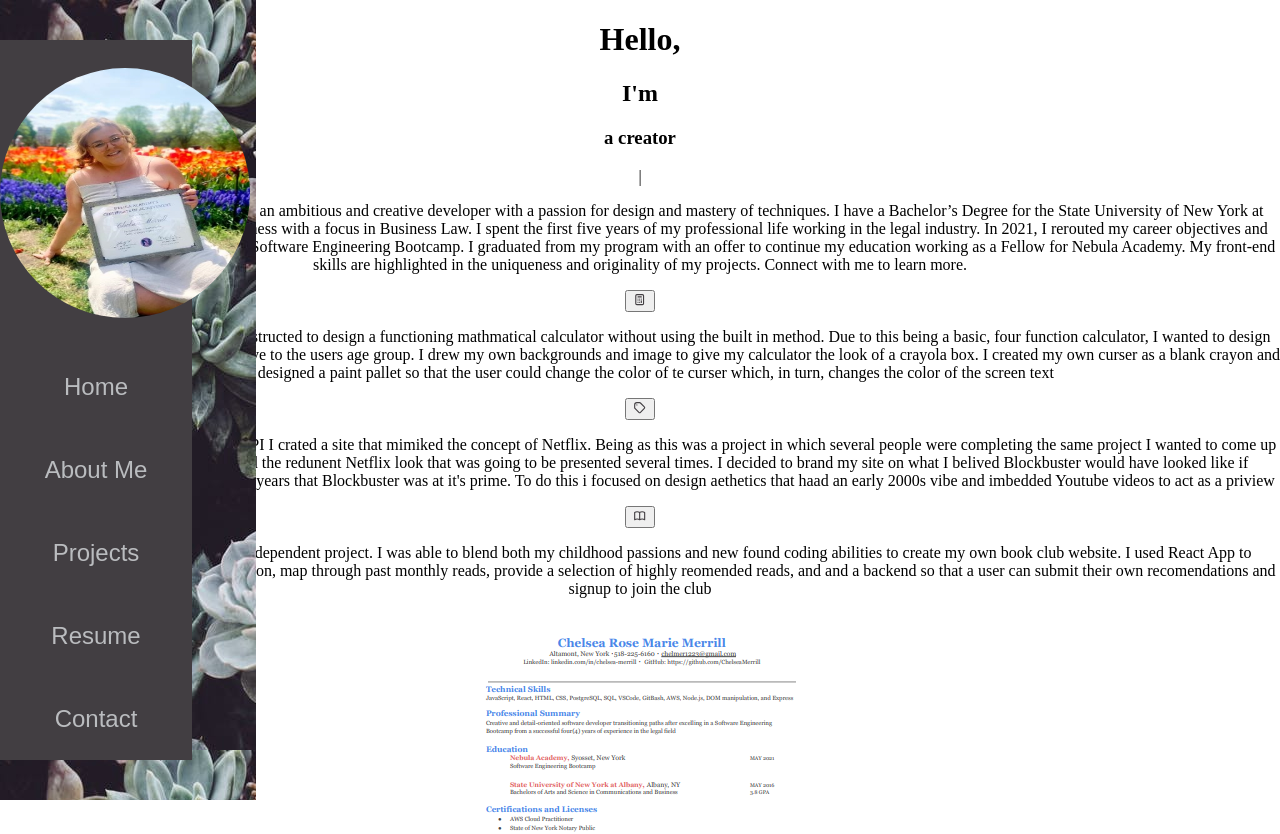
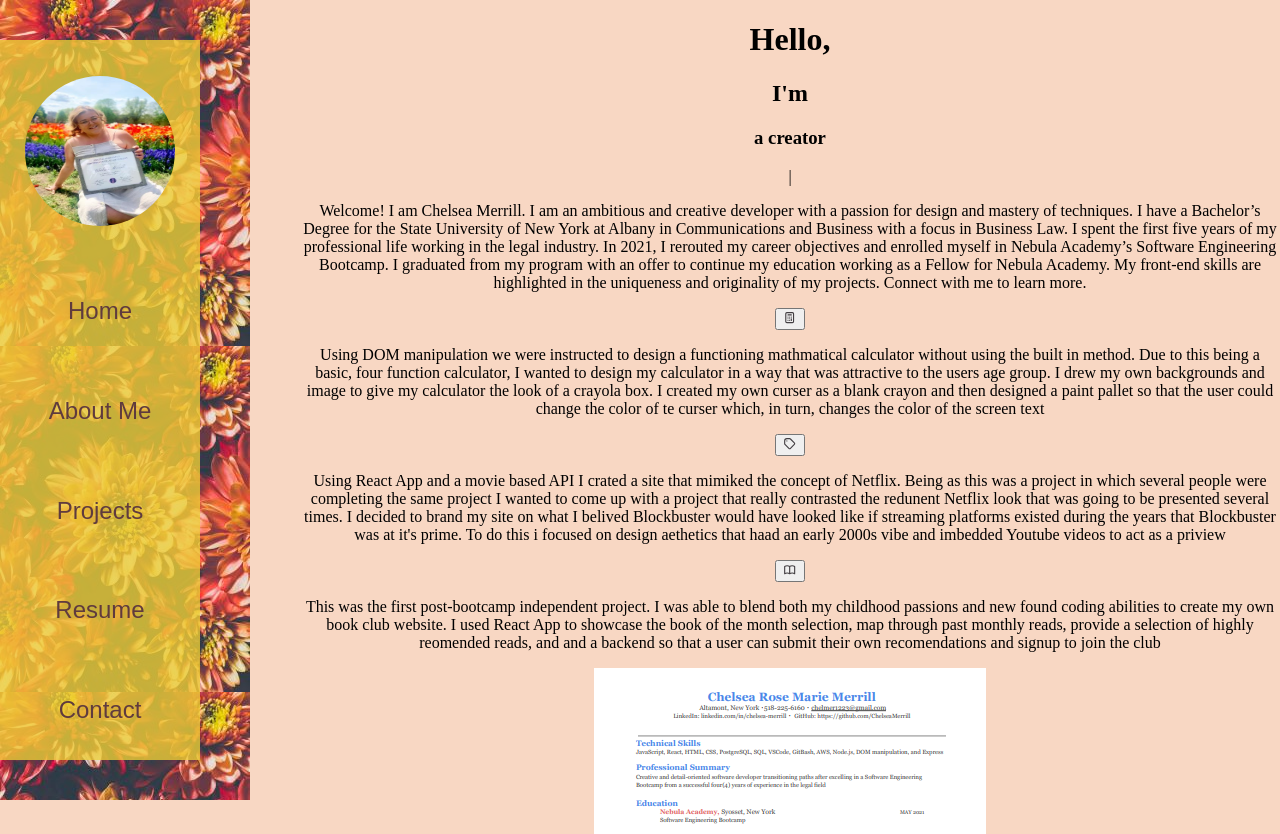
Before and after one commit to ChelseaMerrill/Portfolio, a React (Create React App) app: page / in a window 1280 px wide. Shown: the top 834 px of the page. Built offline with nearby package versions, Linux system fonts and the light colour scheme.

Commit message:
add: coloring of navigation bar and homepage

```diff
--- a/src/App.css
+++ b/src/App.css
@@ -15,7 +15,9 @@
    color: inherit;
  }
 
-
+ body{
+   padding-left: 300px;
+ }
 
  /* Dark Gray
  #423E42
--- a/src/Components/Homepage/homepage.css
+++ b/src/Components/Homepage/homepage.css
@@ -0,0 +1,6 @@
+body{
+    background-color:#f8d7c3;
+}
+
+
+/* background-color:#DA7944; */
--- a/src/Components/Homepage/homepage.js
+++ b/src/Components/Homepage/homepage.js
@@ -4,6 +4,7 @@ import Projects from '../Projects/projects';
 import Res from '../Resume/resume';
 import Landing from '../LandingPage/landingpage';
 
+import './homepage.css';
 
 function Homepage (){
         return(
--- a/src/Components/Navigation/navigatigation.js
+++ b/src/Components/Navigation/navigatigation.js
@@ -6,7 +6,7 @@ import './navigation.css';
 
 function Navigation(){
   return (
-    <div className='outterNavBar' style={{ backgroundImage: "url(/succulants.jpg)" }}>
+    <div className='outterNavBar' style={{ backgroundImage: "url(/flowerBackground.jpg)" }}>
       <div className='navBar'>
         <img src={ProfilePic}/>
         <Link to='/'> Home</Link>
--- a/src/Components/Navigation/navigation.css
+++ b/src/Components/Navigation/navigation.css
@@ -3,10 +3,10 @@
     flex-direction: column;
     justify-content: space-around;
 
-    color:#BABCBF;
-    background-color: #423E42;
+    color:#5F3B3E;
+    background-color: #edcf37c9;
 
-    width: 15vw;
+    width: 200px;
     height: 90vh;
 
     font-family: Arial, Helvetica, sans-serif;
@@ -16,8 +16,9 @@
 
 .navBar img{
     border-radius: 50%;
-    height: 250px;
-    width: 250px;
+    height: 150px;
+    width: 150px;
+    margin-left: 25px;
 }
 
 .outterNavBar{
@@ -29,6 +30,6 @@
     top: 0;
     left: 0;
 
-    width: 20vw;
+    width: 250px;
     height: 100vh;
 }
```
Also changed, not shown: public/floral.jpg (added), public/flowerBackground.jpg (added).
